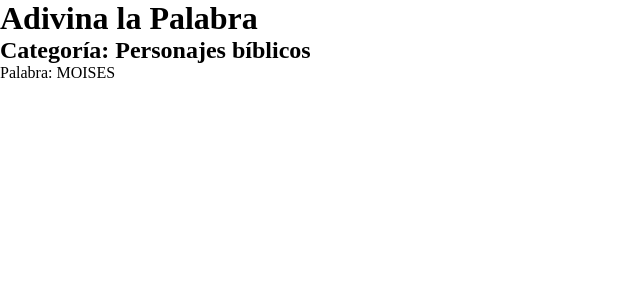
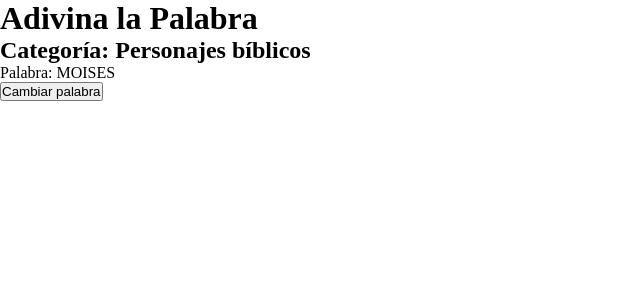
Before and after one commit to renegrb/adivina-palabra-adolescentes, a React (Vite) app: page / in a window 1280 px wide. Shown: the top 300 px of the page, without its empty margins (0-640 px from the left). Built offline with nearby package versions, Linux system fonts and the light colour scheme.

Commit message:
Add current word state

```diff
--- a/src/App.tsx
+++ b/src/App.tsx
@@ -1,3 +1,5 @@
+import { useState } from "react";
+
 type GameWord = {
   category: string;
   word: string;
@@ -11,7 +13,7 @@ const words: GameWord[] = [
 ];
 
 export default function App() {
-  const currentWord = words[0];
+  const [currentWord, setCurrentWord] = useState(words[0]);
 
   return (
     <div>
@@ -20,6 +22,8 @@ export default function App() {
       <h2>Categoría: {currentWord.category}</h2>
 
       <p>Palabra: {currentWord.word}</p>
+
+      <button onClick={() => setCurrentWord(words[1])}>Cambiar palabra</button>
     </div>
   );
 }
```
